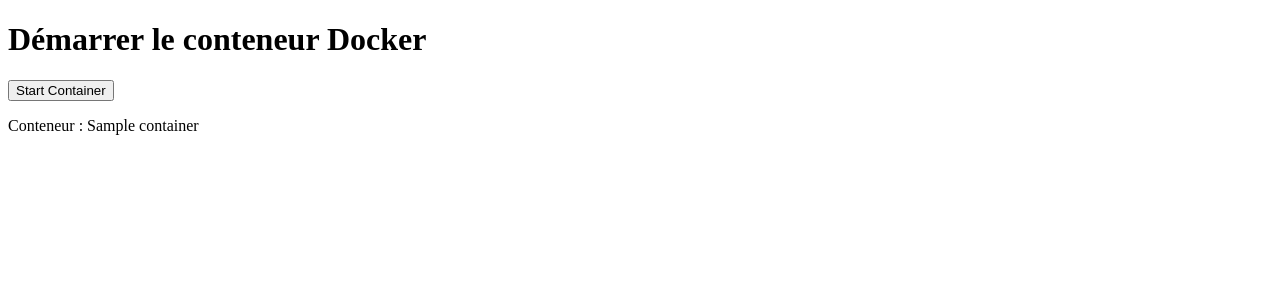
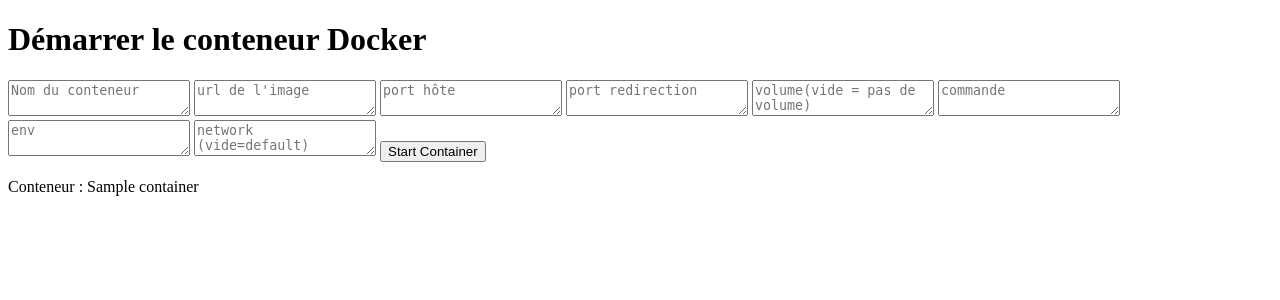
Before and after one commit to Boursyt/M1_dockerOnline, a Django app: template templates/start.html in a window 1280 px wide. Shown: the top 300 px of the page. Run offline with Django 5.2, Linux system fonts and the light colour scheme; the template is opened without the code that fills it: values that come from a table or form of the project are taken from there, others are empty; tables that the repository leaves empty hold one stand-in row (values such as "Sample post"); parts of the project's set-up code (start-up, migrations or seed data) failed here and were passed over.

Commit message:
Demarage d'un container avec des options(nom, image, port_hote & redirection, volume, commande, env, network)

```diff
--- a/containers/services/s_docker.py
+++ b/containers/services/s_docker.py
@@ -32,6 +32,7 @@
                 environment=self.environment,
                 ports=self.ports,
                 volumes=self.volumes,
+                network=self.network
             )
             return container
         except errors.APIError as e:
--- a/templates/start.html
+++ b/templates/start.html
@@ -9,6 +9,15 @@
 
 <form method="POST" action="{% url 'bouton_start' %}">
     {% csrf_token %}
+    <textarea name="container" placeholder="Nom du conteneur"></textarea>
+    <textarea name="image" placeholder="url de l'image"></textarea>
+    <textarea name="ports_hote" placeholder="port hôte"></textarea>
+    <textarea name="ports_rediriger" placeholder="port redirection"></textarea>
+    <textarea name="volume" placeholder="volume(vide = pas de volume)"></textarea>
+    <textarea name="command" placeholder="commande"></textarea>
+    <textarea name="env" placeholder="env"></textarea>
+    <textarea name="network" placeholder="network (vide=default)"></textarea>
+
     <button type="submit">Start Container</button>
 </form>
 
```
Also changed, not shown: containers/views/v_container.py (+26 -4 lines), containers/services/docker_service.py (deleted).
